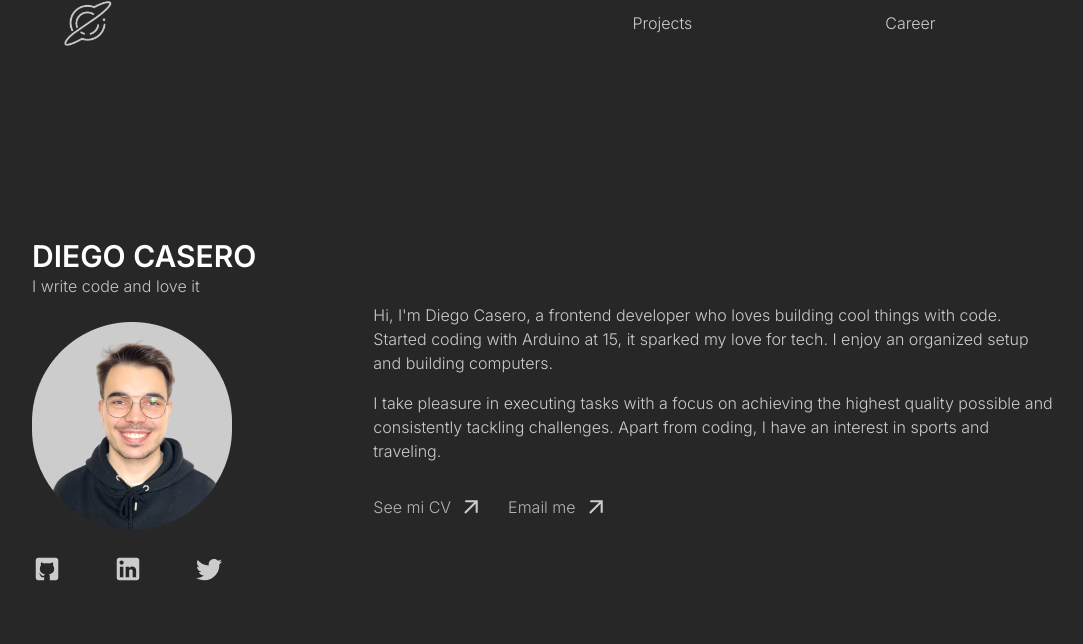
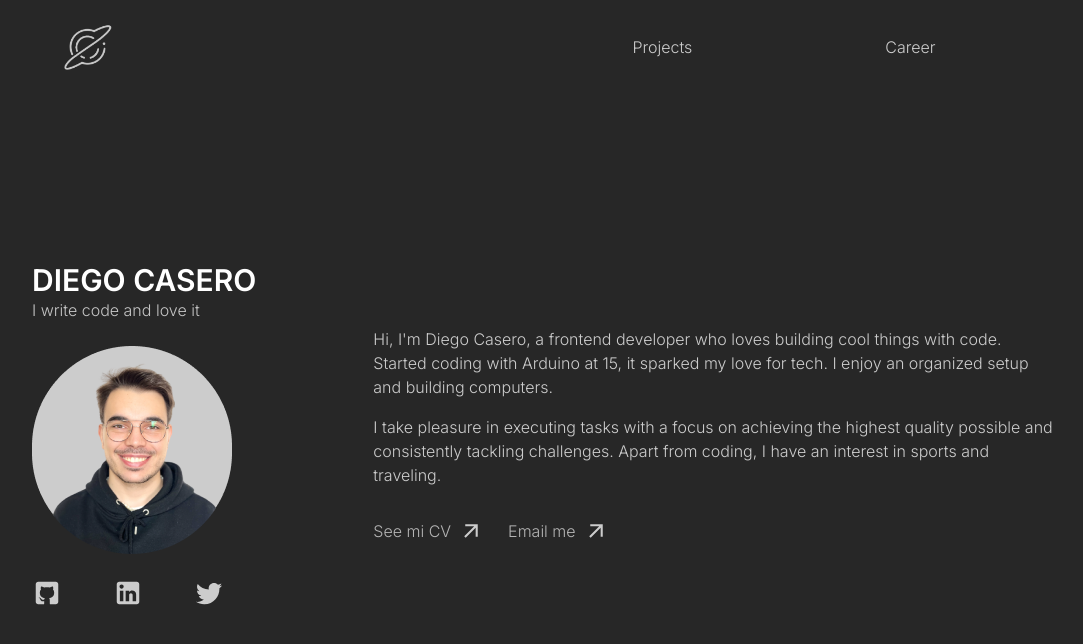
Before and after one commit to imcasero/my-website, a React (Vite) app: page / in a window 1280 px wide. Shown: the top 644 px of the page, without its empty margins (96-1179 px from the left). Built offline with nearby package versions, Linux system fonts and the light colour scheme.

Commit message:
fix: fix header style

```diff
--- a/src/components/header/header.component.tsx
+++ b/src/components/header/header.component.tsx
@@ -14,7 +14,7 @@ export default function HeaderComponent(): ReactElement {
         navigate('/', { replace: true })
     }
     return (
-        <header className="w-full flex items-center justify-center text-text">
+        <header className="w-full flex items-center justify-center text-text mt-6">
             <nav className="w-3/4 flex md:flex-row flex-col  items-center justify-between">
                 <button onClick={handleHome}>
                     <img src={Icon} alt="icono" className="w-12" />
```
